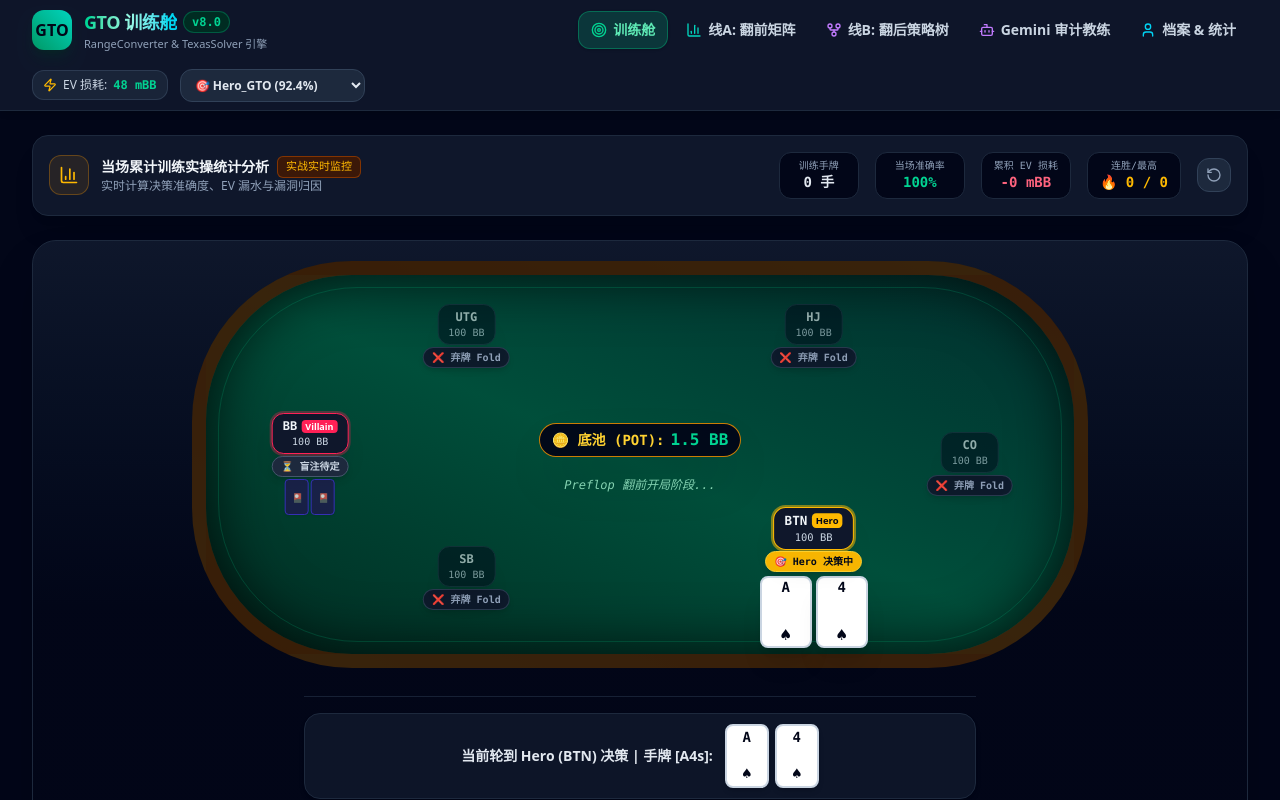
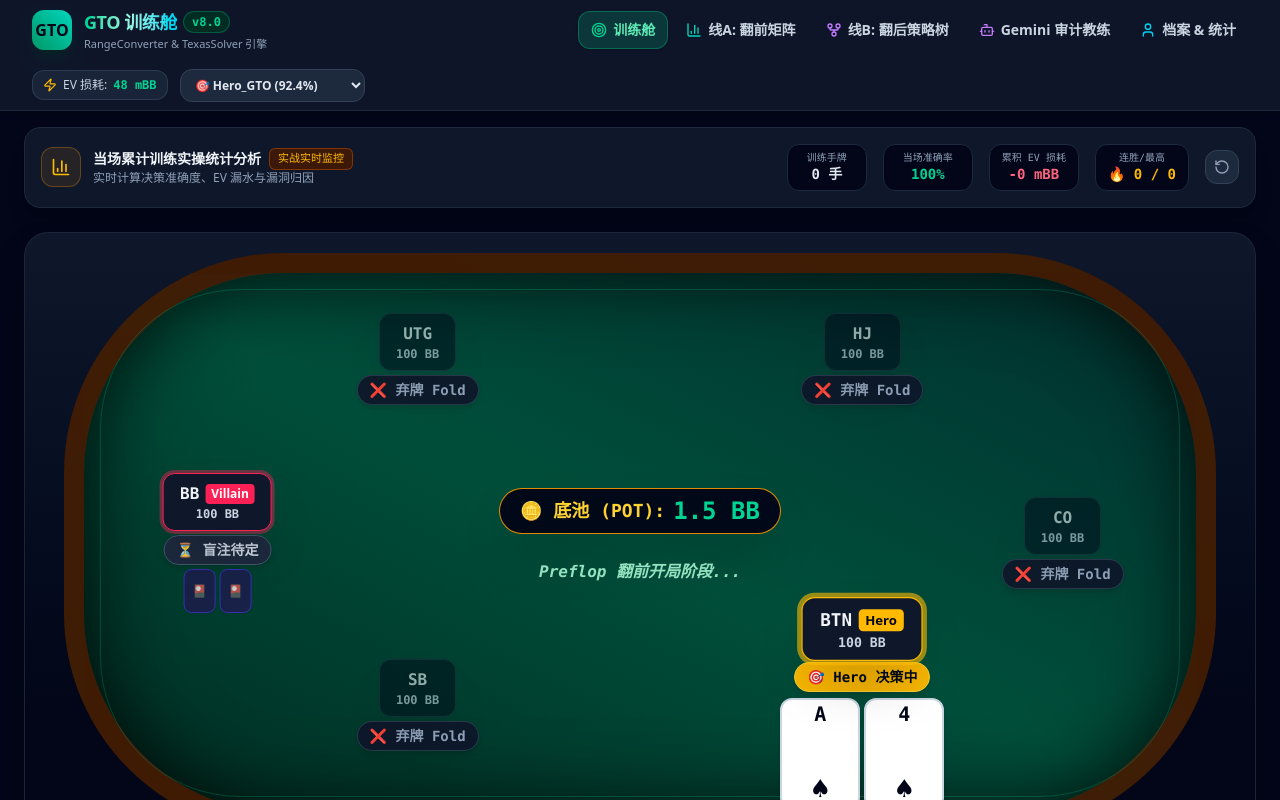
Before and after one commit to hanksun138-Sun/poker-trainer-v8, a React (Vite) app: page / in a window 1280 px wide. Shown: the top 800 px of the page. Built offline with nearby package versions, Linux system fonts and the light colour scheme.

Commit message:
refactor: optimize poker table layout for larger screens
Update main container width and table dimensions to provide more space for complex decision trees and strategy visualization on high-resolution displays.

```diff
--- a/src/App.tsx
+++ b/src/App.tsx
@@ -113,7 +113,7 @@ export default function App() {
           onSelectUser={setCurrentUser}
         />
 
-        <main className="max-w-7xl mx-auto px-4 sm:px-6 lg:px-8 py-6">
+        <main className="w-full max-w-[1700px] mx-auto px-1 sm:px-3 md:px-6 py-2 sm:py-4">
           {activeTab === 'drill' && (
             <GtoTrainingCabin
               currentUser={currentUser}
--- a/src/components/GtoTrainingCabin.tsx
+++ b/src/components/GtoTrainingCabin.tsx
@@ -999,39 +999,39 @@ export const GtoTrainingCabin: React.FC<GtoTrainingCabinProps> = ({
       </div>
 
       {/* Realistic Oval Poker Table Canvas */}
-      <div className="relative bg-gradient-to-b from-slate-900 via-slate-950 to-slate-950 border border-slate-800 rounded-3xl p-2 sm:p-4 shadow-2xl flex flex-col justify-between my-1">
+      <div className="relative bg-gradient-to-b from-slate-900 via-slate-950 to-slate-950 border border-slate-800/90 rounded-3xl p-1 sm:p-2.5 md:p-4 shadow-2xl flex flex-col justify-between my-1 w-full">
 
         {/* Table Felt Green Oval Container */}
-        <div className="relative w-full max-w-4xl mx-auto aspect-[2.2/1] min-h-[300px] sm:min-h-[360px] bg-gradient-to-tr from-emerald-950 via-emerald-900 to-teal-950 rounded-[100px] sm:rounded-[160px] border-[10px] sm:border-[14px] border-amber-950/80 shadow-[inset_0_0_60px_rgba(0,0,0,0.8)] flex flex-col items-center justify-center p-2 sm:p-4 my-1">
+        <div className="relative w-full max-w-6xl mx-auto aspect-[1.7/1] sm:aspect-[2.1/1] md:aspect-[2.3/1] min-h-[350px] sm:min-h-[440px] md:min-h-[520px] lg:min-h-[580px] bg-gradient-to-tr from-emerald-950 via-emerald-900 to-teal-950 rounded-[70px] sm:rounded-[160px] md:rounded-[220px] border-[8px] sm:border-[16px] md:border-[20px] border-amber-950/90 shadow-[inset_0_0_80px_rgba(0,0,0,0.85)] flex flex-col items-center justify-center p-2 sm:p-4 my-1">
 
           {/* Inner Table Trim Line */}
-          <div className="absolute inset-3 rounded-[90px] sm:rounded-[140px] border border-emerald-500/20 pointer-events-none" />
+          <div className="absolute inset-2.5 sm:inset-4 rounded-[60px] sm:rounded-[140px] border border-emerald-500/25 pointer-events-none" />
 
           {/* Center Board & Pot Display */}
-          <div className="relative z-10 flex flex-col items-center justify-center space-y-1 sm:space-y-2">
+          <div className="relative z-10 flex flex-col items-center justify-center space-y-1.5 sm:space-y-3">
 
             {/* Main Pot Chips Badge */}
-            <div className="px-3 py-1 rounded-full bg-slate-950/95 border border-amber-500/80 text-amber-300 font-mono text-xs sm:text-sm font-bold shadow-2xl flex items-center gap-1.5">
+            <div className="px-3.5 sm:px-5 py-1.5 rounded-full bg-slate-950/95 border border-amber-500/90 text-amber-300 font-mono text-xs sm:text-base md:text-lg font-bold shadow-2xl flex items-center gap-2">
               <span>🪙 底池 (POT):</span>
-              <span className="text-emerald-400 font-black text-sm sm:text-base">{potSize} BB</span>
+              <span className="text-emerald-400 font-black text-sm sm:text-xl md:text-2xl">{potSize} BB</span>
             </div>
 
             {/* Community Board Cards */}
-            <div className="flex items-center space-x-1.5 sm:space-x-2 my-1">
+            <div className="flex items-center space-x-2 sm:space-x-3 my-1.5">
               {boardCards.length > 0 ? (
                 boardCards.map((card, idx) => (
                   <div
                     key={idx}
-                    className={`w-11 h-16 sm:w-15 sm:h-21 md:w-17 md:h-24 rounded-xl border-2 border-slate-300 shadow-2xl flex flex-col items-center justify-between p-1 font-mono font-black select-none transition-all hover:scale-105 ${
+                    className={`w-13 h-19 sm:w-17 sm:h-24 md:w-22 md:h-31 lg:w-24 lg:h-34 rounded-xl sm:rounded-2xl border-2 sm:border-3 border-slate-200 shadow-2xl flex flex-col items-center justify-between p-1 sm:p-1.5 font-mono font-black select-none transition-all hover:scale-105 ${
                       SUIT_COLORS[card.suit]
                     }`}
                   >
-                    <span className="text-base sm:text-xl md:text-2xl leading-none">{card.rank}</span>
-                    <span className="text-xl sm:text-2xl md:text-3xl leading-none">{SUIT_SYMBOLS[card.suit]}</span>
+                    <span className="text-lg sm:text-2xl md:text-3xl lg:text-4xl leading-none">{card.rank}</span>
+                    <span className="text-2xl sm:text-3xl md:text-4xl lg:text-5xl leading-none">{SUIT_SYMBOLS[card.suit]}</span>
                   </div>
                 ))
               ) : (
-                <div className="text-emerald-200/80 italic text-xs py-2 font-mono font-medium">Preflop 翻前开局阶段...</div>
+                <div className="text-emerald-200/90 italic text-xs sm:text-base py-2 font-mono font-bold">Preflop 翻前开局阶段...</div>
               )}
             </div>
           </div>
@@ -1051,7 +1051,7 @@ export const GtoTrainingCabin: React.FC<GtoTrainingCabinProps> = ({
                     style={{ top: coords.top, left: coords.left }}
                     className="absolute -translate-x-1/2 -translate-y-1/2 z-10 flex flex-col items-center opacity-60"
                   >
-                    <div className="px-2 py-0.5 rounded-lg border border-dashed border-slate-700/80 bg-slate-950/60 text-slate-400 text-[9px] font-mono shadow">
+                    <div className="px-2 py-0.5 rounded-lg border border-dashed border-slate-700/80 bg-slate-950/60 text-slate-400 text-[10px] sm:text-xs font-mono shadow">
                       <span>┼ {seatIdx}号位 空位</span>
                     </div>
                   </div>
@@ -1066,26 +1066,26 @@ export const GtoTrainingCabin: React.FC<GtoTrainingCabinProps> = ({
                 >
                   {/* Dealer Button Chip */}
                   {isDealer && (
-                    <div className="absolute -top-2.5 -right-2.5 z-30 w-5 h-5 rounded-full bg-amber-100 border-2 border-amber-500 text-amber-950 font-black text-[10px] flex items-center justify-center shadow-lg animate-bounce">
+                    <div className="absolute -top-3 -right-3 z-30 w-6 h-6 sm:w-7 sm:h-7 rounded-full bg-amber-100 border-2 border-amber-500 text-amber-950 font-black text-xs sm:text-sm flex items-center justify-center shadow-lg animate-bounce">
                       D
                     </div>
                   )}
 
                   {/* Player Seat Card Badge */}
                   <div
-                    className={`px-2 py-1 rounded-xl border flex flex-col items-center shadow-xl transition-all ${seat.bgColor} ${seat.borderColor} ${
-                      isHeroSeat ? 'ring-2 ring-amber-400/60 scale-105' : 'opacity-90'
+                    className={`px-2.5 sm:px-3.5 py-1 sm:py-1.5 rounded-xl border flex flex-col items-center shadow-xl transition-all ${seat.bgColor} ${seat.borderColor} ${
+                      isHeroSeat ? 'ring-2 sm:ring-4 ring-amber-400/70 scale-110 z-30' : 'opacity-95'
                     }`}
                   >
-                    <div className="flex items-center space-x-1">
-                      <span className="text-xs">{seat.avatar}</span>
-                      <span className="font-bold text-[11px] text-white whitespace-nowrap">{seat.name}</span>
+                    <div className="flex items-center space-x-1 sm:space-x-1.5">
+                      <span className="text-sm sm:text-base">{seat.avatar}</span>
+                      <span className="font-black text-xs sm:text-sm text-white whitespace-nowrap">{seat.name}</span>
                     </div>
-                    <span className="text-[9px] font-mono text-slate-300 opacity-90">{seat.styleLabel}</span>
+                    <span className="text-[10px] sm:text-xs font-mono text-slate-200 font-medium">{seat.styleLabel}</span>
                   </div>
 
                   {/* Player Action Text Badge */}
-                  <div className={`mt-0.5 px-1.5 py-0.5 rounded-full border text-[9px] sm:text-[10px] font-mono font-bold shadow whitespace-nowrap ${
+                  <div className={`mt-0.5 sm:mt-1 px-2 sm:px-2.5 py-0.5 rounded-full border text-[10px] sm:text-xs font-mono font-bold shadow whitespace-nowrap ${
                     isHeroSeat
                       ? isEvaluated ? 'bg-emerald-950 text-emerald-300 border-emerald-600' : 'bg-amber-400 text-slate-950 border-amber-300 font-black animate-pulse'
                       : isDealer ? 'bg-indigo-950 text-indigo-300 border-indigo-600' : 'bg-slate-900 text-slate-300 border-slate-700'
@@ -1099,19 +1099,19 @@ export const GtoTrainingCabin: React.FC<GtoTrainingCabinProps> = ({
                       {heroCards.map((card, idx) => (
                         <div
                           key={idx}
-                          className={`w-9 h-13 sm:w-11 sm:h-16 md:w-13 md:h-18 rounded-lg border-2 border-slate-300 shadow-xl flex flex-col items-center justify-between p-0.5 font-mono font-black select-none ${
+                          className={`w-11 h-16 sm:w-15 sm:h-22 md:w-18 md:h-26 lg:w-20 lg:h-28 rounded-lg sm:rounded-xl border-2 border-slate-200 shadow-2xl flex flex-col items-center justify-between p-0.5 sm:p-1 font-mono font-black select-none ${
                             SUIT_COLORS[card.suit]
                           }`}
                         >
-                          <span className="text-xs sm:text-sm leading-none">{card.rank}</span>
-                          <span className="text-sm sm:text-lg leading-none">{SUIT_SYMBOLS[card.suit]}</span>
+                          <span className="text-sm sm:text-lg md:text-xl leading-none">{card.rank}</span>
+                          <span className="text-lg sm:text-2xl md:text-3xl leading-none">{SUIT_SYMBOLS[card.suit]}</span>
                         </div>
                       ))}
                     </div>
                   ) : (
-                    <div className="flex items-center space-x-0.5 mt-0.5 opacity-80">
-                      <div className="w-5 h-7 sm:w-6 sm:h-9 rounded bg-indigo-950 border border-indigo-700 flex items-center justify-center text-[9px] text-indigo-300 shadow">🎴</div>
-                      <div className="w-5 h-7 sm:w-6 sm:h-9 rounded bg-indigo-950 border border-indigo-700 flex items-center justify-center text-[9px] text-indigo-300 shadow">🎴</div>
+                    <div className="flex items-center space-x-1 mt-1 opacity-80">
+                      <div className="w-6 h-9 sm:w-8 sm:h-11 rounded-lg bg-indigo-950 border border-indigo-700 flex items-center justify-center text-xs text-indigo-300 shadow">🎴</div>
+                      <div className="w-6 h-9 sm:w-8 sm:h-11 rounded-lg bg-indigo-950 border border-indigo-700 flex items-center justify-center text-xs text-indigo-300 shadow">🎴</div>
                     </div>
                   )}
                 </div>
@@ -1155,48 +1155,48 @@ export const GtoTrainingCabin: React.FC<GtoTrainingCabinProps> = ({
                 >
                   {/* Player Seat Chip Badge */}
                   <div
-                    className={`px-2.5 py-1 rounded-xl border flex flex-col items-center shadow-xl transition-all ${
+                    className={`px-3 sm:px-4 py-1.5 sm:py-2 rounded-xl border flex flex-col items-center shadow-2xl transition-all ${
                       isHero
-                        ? 'bg-slate-900 border-amber-400 ring-2 ring-amber-400/50 scale-105'
+                        ? 'bg-slate-900 border-amber-400 ring-2 sm:ring-4 ring-amber-400/60 scale-110 z-30'
                         : isVillain
-                        ? 'bg-slate-900 border-rose-500 ring-2 ring-rose-500/30'
+                        ? 'bg-slate-900 border-rose-500 ring-2 sm:ring-3 ring-rose-500/40 z-20'
                         : 'bg-slate-950/80 border-slate-800 opacity-60'
                     }`}
                   >
-                    <div className="flex items-center space-x-1">
-                      <span className="font-mono font-black text-xs text-slate-100">{pos}</span>
-                      {isHero && <span className="text-[9px] bg-amber-400 text-slate-950 font-black px-1 rounded">Hero</span>}
-                      {isVillain && <span className="text-[9px] bg-rose-500 text-white font-black px-1 rounded">Villain</span>}
+                    <div className="flex items-center space-x-1.5">
+                      <span className="font-mono font-black text-xs sm:text-base text-slate-100">{pos}</span>
+                      {isHero && <span className="text-[10px] sm:text-xs bg-amber-400 text-slate-950 font-black px-1.5 py-0.5 rounded">Hero</span>}
+                      {isVillain && <span className="text-[10px] sm:text-xs bg-rose-500 text-white font-black px-1.5 py-0.5 rounded">Villain</span>}
                     </div>
-                    <span className="text-[10px] font-mono text-slate-300">100 BB</span>
+                    <span className="text-[10px] sm:text-xs font-mono text-slate-300 font-semibold">100 BB</span>
                   </div>
 
                   {/* Player Action Text Badge */}
-                  <div className={`mt-0.5 px-2 py-0.5 rounded-full border text-[10px] font-mono font-bold shadow-md whitespace-nowrap ${actionBadge.bg}`}>
+                  <div className={`mt-1 px-2.5 sm:px-3 py-0.5 sm:py-1 rounded-full border text-xs sm:text-sm font-mono font-bold shadow-md whitespace-nowrap ${actionBadge.bg}`}>
                     {actionBadge.label}
                   </div>
 
                   {/* Dealt Hole Cards for Hero or Villain */}
                   {isHero && (
-                    <div className="flex items-center space-x-1 mt-1 animate-in fade-in zoom-in-95 duration-200">
+                    <div className="flex items-center space-x-1 mt-1 sm:mt-1.5 animate-in fade-in zoom-in-95 duration-200">
                       {heroCards.map((card, idx) => (
                         <div
                           key={idx}
-                          className={`w-9 h-13 sm:w-11 sm:h-16 md:w-13 md:h-18 rounded-lg border-2 border-slate-300 shadow-xl flex flex-col items-center justify-between p-0.5 font-mono font-black select-none ${
+                          className={`w-11 h-16 sm:w-15 sm:h-22 md:w-18 md:h-26 lg:w-20 lg:h-28 rounded-lg sm:rounded-xl border-2 border-slate-200 shadow-2xl flex flex-col items-center justify-between p-0.5 sm:p-1 font-mono font-black select-none ${
                             SUIT_COLORS[card.suit]
                           }`}
                         >
-                          <span className="text-xs sm:text-sm leading-none">{card.rank}</span>
-                          <span className="text-sm sm:text-lg leading-none">{SUIT_SYMBOLS[card.suit]}</span>
+                          <span className="text-sm sm:text-lg md:text-xl leading-none">{card.rank}</span>
+                          <span className="text-lg sm:text-2xl md:text-3xl leading-none">{SUIT_SYMBOLS[card.suit]}</span>
                         </div>
                       ))}
                     </div>
                   )}
 
                   {isVillain && (
-                    <div className="flex items-center space-x-0.5 mt-0.5 opacity-80">
-                      <div className="w-5 h-7 sm:w-6 sm:h-9 rounded bg-indigo-950 border border-indigo-700 flex items-center justify-center text-[9px] text-indigo-300 shadow">🎴</div>
-                      <div className="w-5 h-7 sm:w-6 sm:h-9 rounded bg-indigo-950 border border-indigo-700 flex items-center justify-center text-[9px] text-indigo-300 shadow">🎴</div>
+                    <div className="flex items-center space-x-1 mt-1 opacity-80">
+                      <div className="w-6 h-9 sm:w-8 sm:h-11 rounded-lg bg-indigo-950 border border-indigo-700 flex items-center justify-center text-xs text-indigo-300 shadow">🎴</div>
+                      <div className="w-6 h-9 sm:w-8 sm:h-11 rounded-lg bg-indigo-950 border border-indigo-700 flex items-center justify-center text-xs text-indigo-300 shadow">🎴</div>
                     </div>
                   )}
                 </div>
@@ -1208,44 +1208,44 @@ export const GtoTrainingCabin: React.FC<GtoTrainingCabinProps> = ({
 
         {/* Live Casino Dialogue Feed Banner */}
         {trainingStage === 'STAGE_5_CASINO_RING' && (
-          <div className="bg-slate-950/90 border border-amber-500/30 p-2.5 rounded-xl my-2 flex items-center space-x-2 text-xs sm:text-sm font-mono text-amber-200 shadow-md">
-            <MessageSquare className="w-4 h-4 text-amber-400 shrink-0 animate-pulse" />
+          <div className="bg-slate-950/90 border border-amber-500/30 p-2.5 rounded-xl my-2 flex items-center space-x-2 text-xs sm:text-base font-mono text-amber-200 shadow-md">
+            <MessageSquare className="w-4 sm:w-5 h-4 sm:h-5 text-amber-400 shrink-0 animate-pulse" />
             <span className="truncate">{casinoRecentDialogue}</span>
           </div>
         )}
 
-        {/* Action Control Deck (iPad & Mobile Optimized) */}
-        <div className="relative z-20 mt-6 pt-4 border-t border-slate-800/80 max-w-2xl mx-auto w-full">
+        {/* Action Control Deck (iPad & iPhone Optimized) */}
+        <div className="relative z-20 mt-4 sm:mt-6 pt-3 sm:pt-4 border-t border-slate-800/80 max-w-4xl mx-auto w-full">
           {!isEvaluated ? (
             <div className="space-y-4 text-center">
-              <div className="flex flex-col sm:flex-row items-center justify-center gap-2 sm:gap-3 bg-slate-900/90 border border-slate-800 p-2.5 rounded-2xl shadow-md">
-                <span className="text-xs sm:text-sm text-slate-200 font-bold">
+              <div className="flex flex-col sm:flex-row items-center justify-center gap-2 sm:gap-4 bg-slate-900/90 border border-slate-800 p-3 rounded-2xl shadow-md">
+                <span className="text-sm sm:text-base md:text-lg text-slate-100 font-black">
                   当前轮到 Hero ({heroPos}) 决策 | 手牌 [{heroNotation}]:
                 </span>
-                <div className="flex items-center space-x-1.5">
+                <div className="flex items-center space-x-2">
                   {heroCards.map((c, i) => (
                     <div
                       key={i}
-                      className={`w-9 h-13 sm:w-11 sm:h-16 rounded-lg border-2 border-slate-300 shadow-md flex flex-col items-center justify-between p-1 font-mono font-black text-xs sm:text-sm select-none ${
+                      className={`w-11 h-16 sm:w-14 sm:h-20 md:w-16 md:h-23 rounded-xl border-2 border-slate-200 shadow-lg flex flex-col items-center justify-between p-1 font-mono font-black text-sm sm:text-lg select-none ${
                         SUIT_COLORS[c.suit]
                       }`}
                     >
                       <span className="leading-none">{c.rank}</span>
-                      <span className="text-sm sm:text-base leading-none">{SUIT_SYMBOLS[c.suit]}</span>
+                      <span className="text-base sm:text-xl leading-none">{SUIT_SYMBOLS[c.suit]}</span>
                     </div>
                   ))}
                 </div>
               </div>
 
               {/* Action Buttons with Multi-Sizing & All-In Support */}
-              <div className="grid grid-cols-2 sm:grid-cols-3 md:grid-cols-4 gap-2.5 sm:gap-3">
+              <div className="grid grid-cols-2 sm:grid-cols-3 md:grid-cols-4 gap-2.5 sm:gap-4">
                 {options.map((opt) => (
                   <button
                     key={opt.action}
                     onClick={() => handleSelectAction(opt.action)}
-                    className={`py-3.5 px-3 rounded-xl border font-black text-xs sm:text-sm transition-all shadow-lg active:scale-95 cursor-pointer flex flex-col items-center justify-center gap-1 text-center ${
+                    className={`py-4 sm:py-5 px-3 sm:px-4 rounded-2xl border font-black text-sm sm:text-base md:text-lg transition-all shadow-xl active:scale-95 cursor-pointer flex flex-col items-center justify-center gap-1 text-center ${
                       opt.action === 'ALL_IN'
-                        ? 'bg-gradient-to-r from-rose-950 via-rose-900 to-amber-950 hover:from-rose-800 hover:to-amber-700 border-rose-500 text-rose-100 font-black shadow-rose-950/80 ring-2 ring-rose-500/50 scale-[1.02]'
+                        ? 'bg-gradient-to-r from-rose-950 via-rose-900 to-amber-950 hover:from-rose-800 hover:to-amber-700 border-rose-500 text-rose-100 font-black shadow-rose-950/80 ring-2 ring-rose-500/60 scale-[1.02]'
                         : opt.action === 'CALL'
                         ? 'bg-emerald-950 hover:bg-emerald-600 border-emerald-500/80 text-emerald-200 hover:text-white shadow-emerald-950/50'
                         : opt.action === 'FOLD'
```
